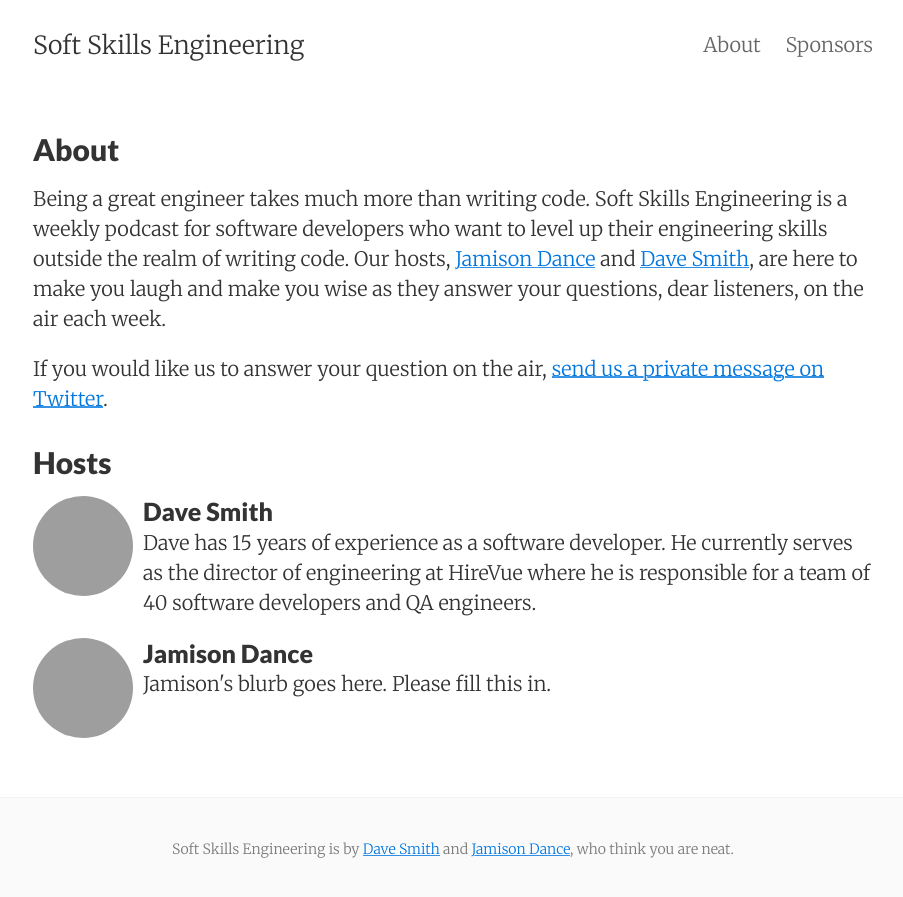
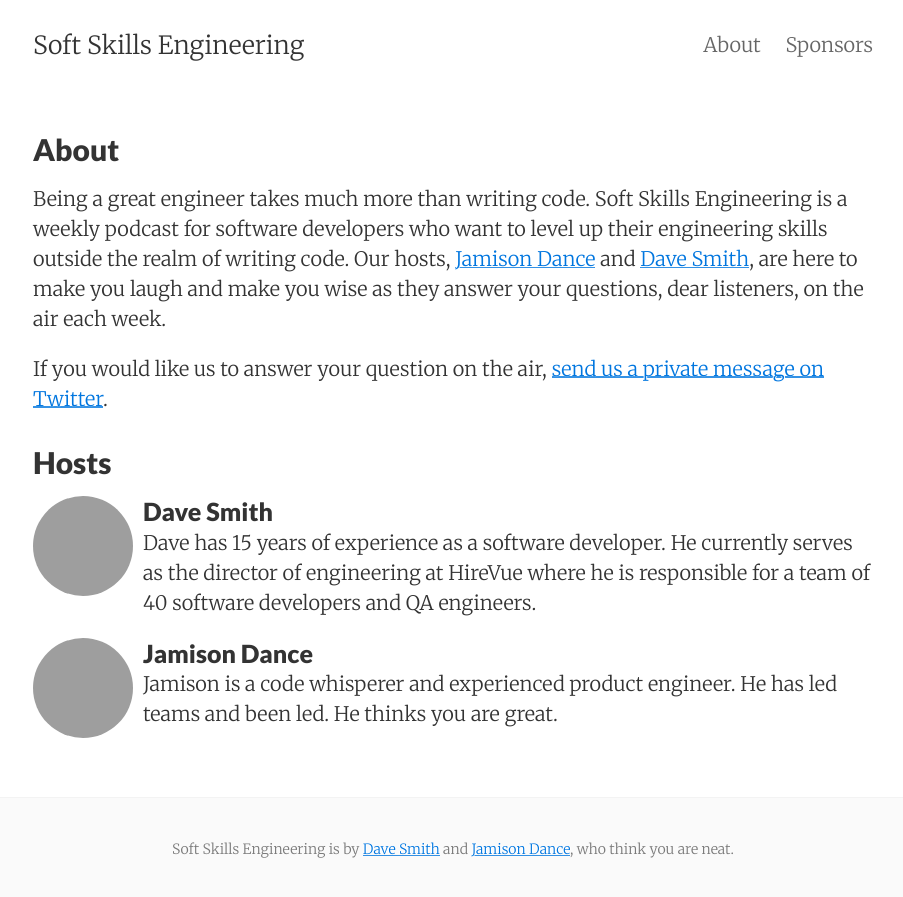
Before and after one commit to soft-skills-engineering/website, a Jekyll site: the page built from about.html, in a window 1280 px wide, cut to the strip 0-897 px from the top of the page. Shown: the whole strip, without its empty margins (187-1090 px from the left). Built offline with Jekyll 4.4.1, drawn with Linux system fonts in a browser that asks for light colours; grey boxes are pictures that could not be loaded.

Commit message:
Add Jamison's info to about 😬

```diff
--- a/about.html
+++ b/about.html
@@ -33,7 +33,7 @@ If you would like us to answer your question on the air, <a href="{{site.twitter
   <div class="host-details">
     <h3 class="host">Jamison Dance</h3>
     <p>
-    Jamison's blurb goes here. Please fill this in.
+    Jamison is a code whisperer and experienced product engineer. He has led teams and been led. He thinks you are great.
     </p>
   </div>
 </div>
```
